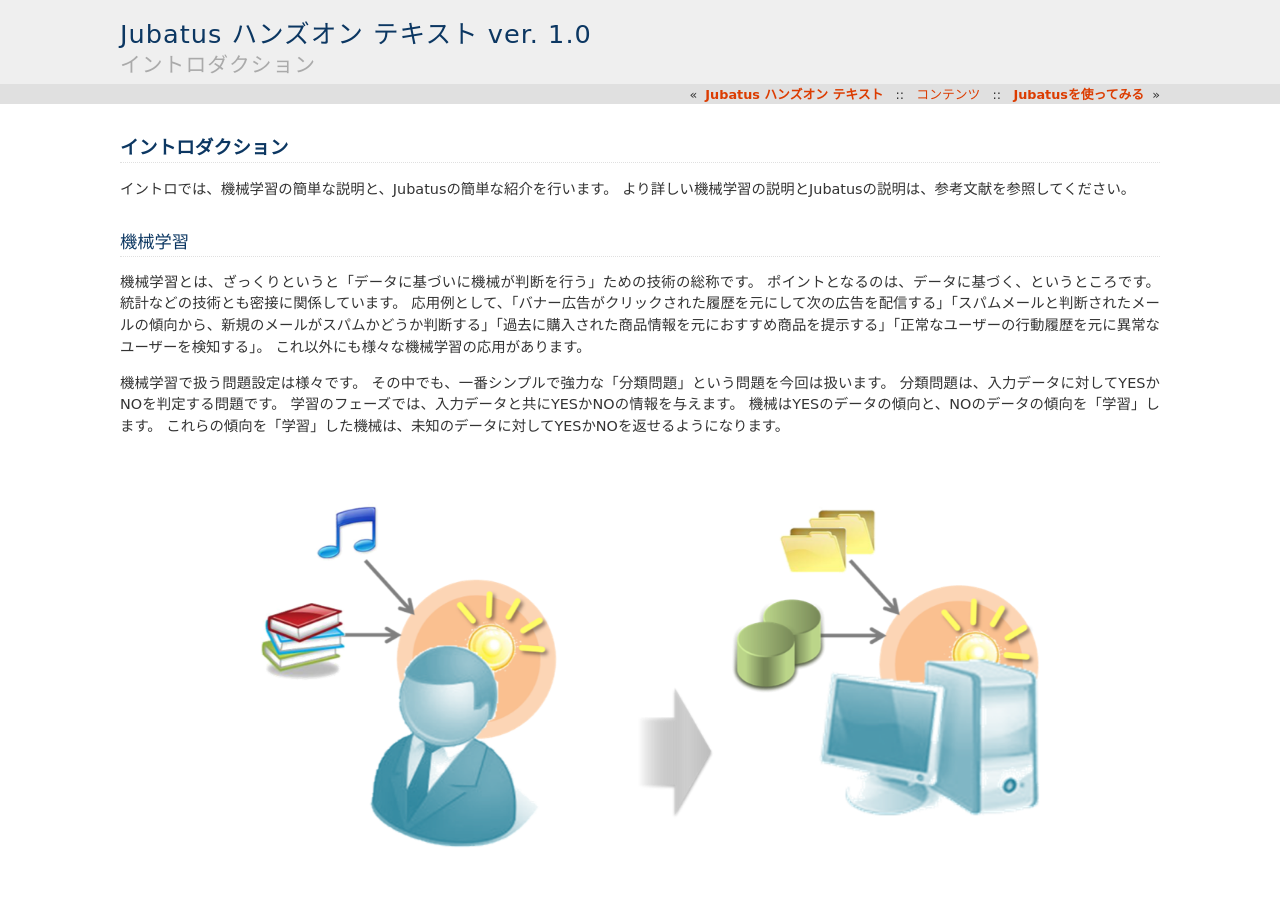
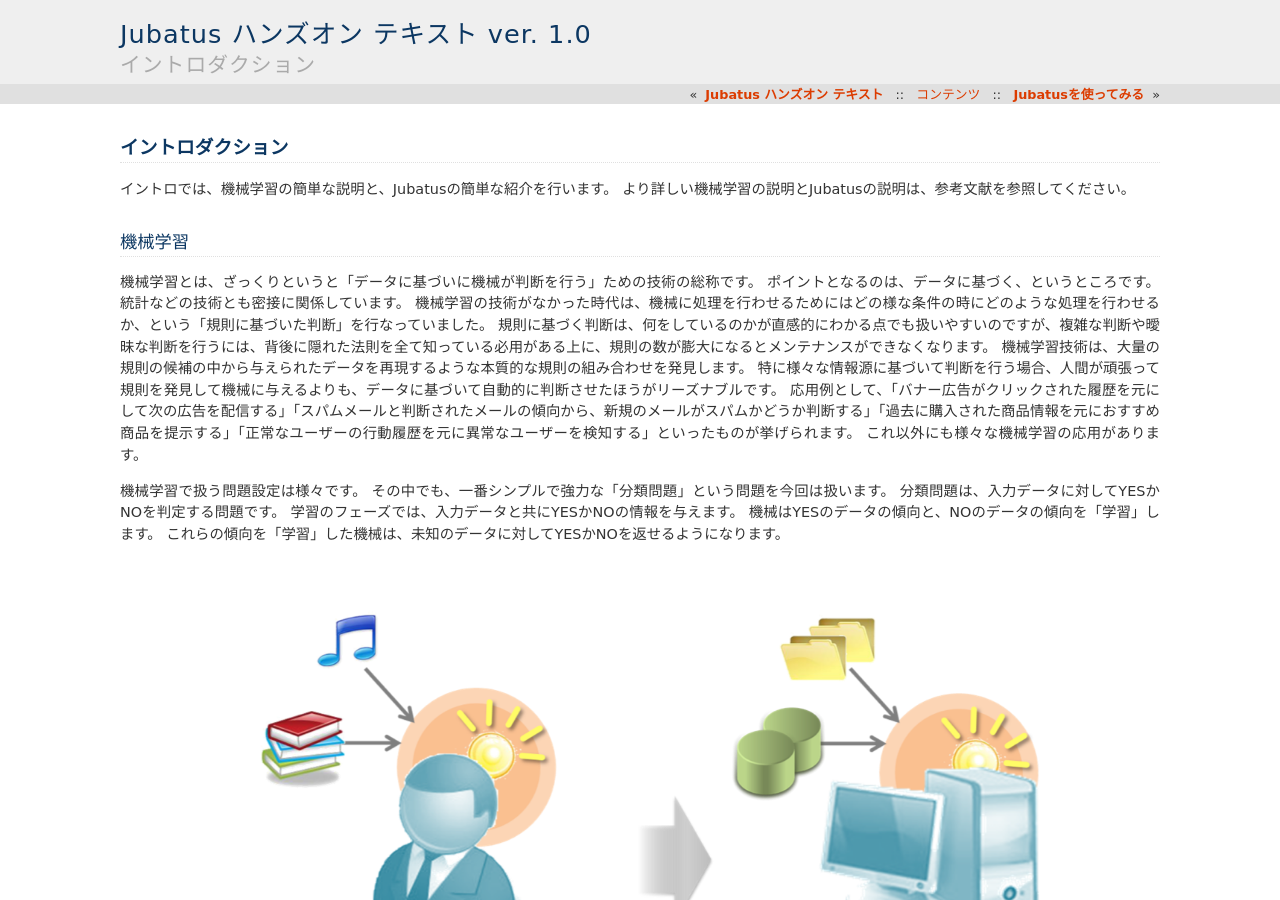
Before and after one commit to jubatus/handson-text, a Sphinx documentation site: the page built from source/intro.rst, in a window 1280 px wide and 900 px high. Built offline with Sphinx 7.4.7, drawn with Linux system fonts in a browser that asks for light colours; formulas are drawn with MathJax 3.

```diff
--- a/source/index.rst
+++ b/source/index.rst
@@ -17,6 +17,7 @@ Jubatusの起動から、利用方法までを一から説明します。
    intro
    run_jubatus
    configuration
+   at_last
 
 
 Indices and tables
--- a/source/intro.rst
+++ b/source/intro.rst
@@ -12,7 +12,11 @@
 機械学習とは、ざっくりというと「データに基づいに機械が判断を行う」ための技術の総称です。
 ポイントとなるのは、データに基づく、というところです。
 統計などの技術とも密接に関係しています。
-応用例として、「バナー広告がクリックされた履歴を元にして次の広告を配信する」「スパムメールと判断されたメールの傾向から、新規のメールがスパムかどうか判断する」「過去に購入された商品情報を元におすすめ商品を提示する」「正常なユーザーの行動履歴を元に異常なユーザーを検知する」。
+機械学習の技術がなかった時代は、機械に処理を行わせるためにはどの様な条件の時にどのような処理を行わせるか、という「規則に基づいた判断」を行なっていました。
+規則に基づく判断は、何をしているのかが直感的にわかる点でも扱いやすいのですが、複雑な判断や曖昧な判断を行うには、背後に隠れた法則を全て知っている必用がある上に、規則の数が膨大になるとメンテナンスができなくなります。
+機械学習技術は、大量の規則の候補の中から与えられたデータを再現するような本質的な規則の組み合わせを発見します。
+特に様々な情報源に基づいて判断を行う場合、人間が頑張って規則を発見して機械に与えるよりも、データに基づいて自動的に判断させたほうがリーズナブルです。
+応用例として、「バナー広告がクリックされた履歴を元にして次の広告を配信する」「スパムメールと判断されたメールの傾向から、新規のメールがスパムかどうか判断する」「過去に購入された商品情報を元におすすめ商品を提示する」「正常なユーザーの行動履歴を元に異常なユーザーを検知する」といったものが挙げられます。
 これ以外にも様々な機械学習の応用があります。
 
 機械学習で扱う問題設定は様々です。
--- a/source/run_jubatus.rst
+++ b/source/run_jubatus.rst
@@ -68,6 +68,7 @@ https://github.com/jubatus/jubatus-example
 では、実行してみましょう。
 以降の説明では、 Python の例を利用する前提で書いていきますが、それ以外の言語のサンプルを利用しても説明は概ね同じです。
 C++やJavaの場合は、ビルドしてから利用してください。
+先ほど起動させたサーバーと、これから起動させるクライアントの2つを動かす必要があるので、サーバーをバックグラウンドジョブで動かすなどしてください。
 
 ::
 
```
Also changed, not shown: source/at_last.rst (added, +40 -0 lines).
